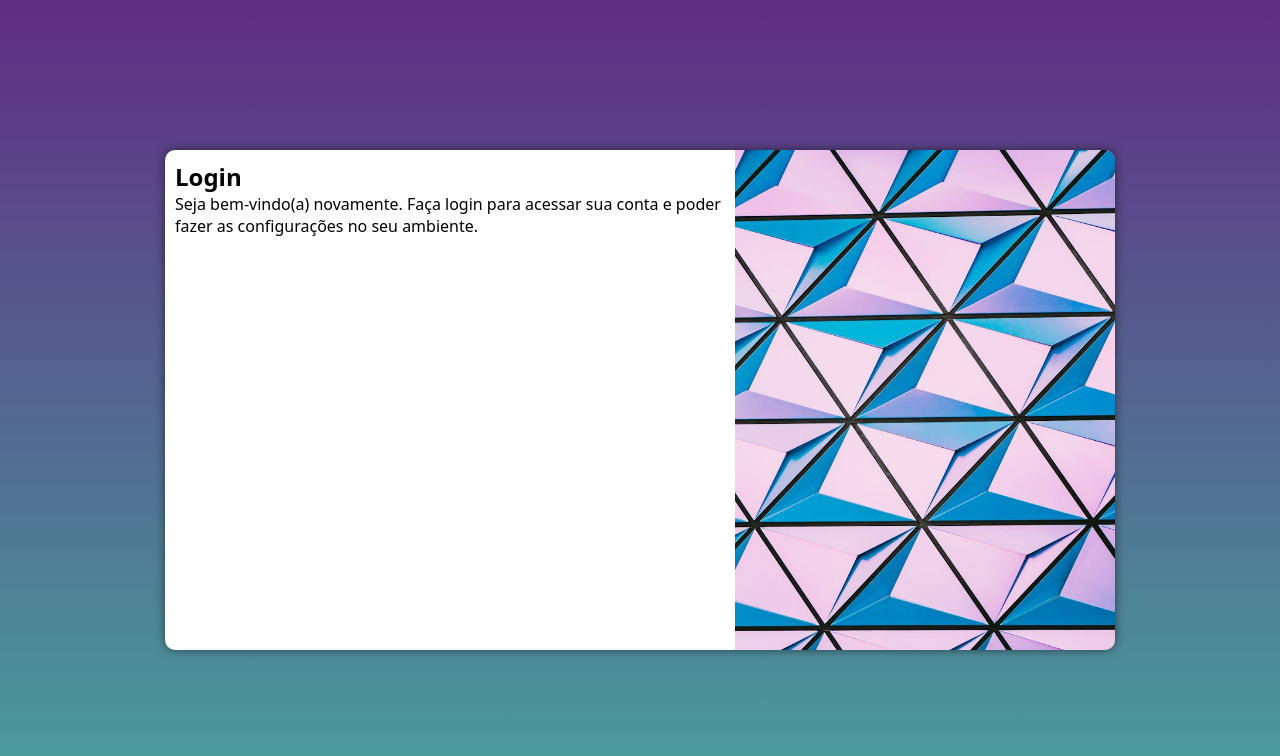
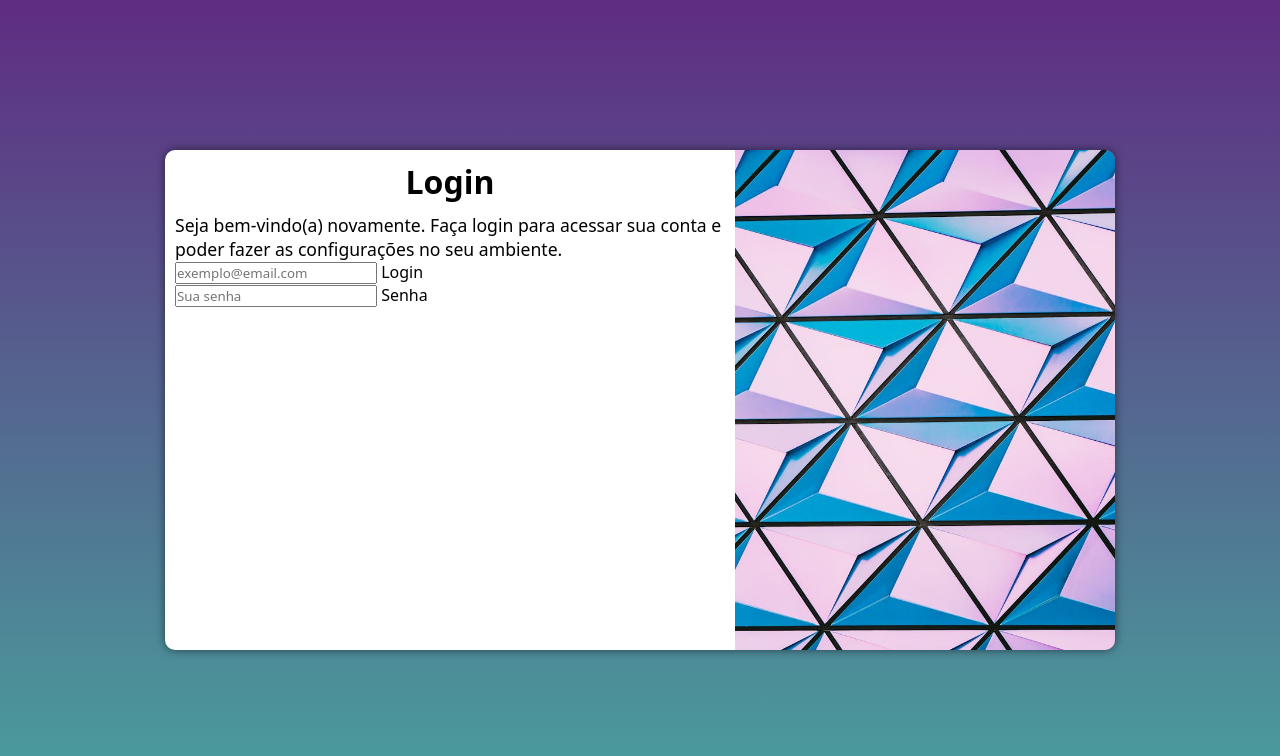
Before and after one commit to Gabreeoo/html-css, a plain HTML site: page desafios/015/index.html in a window 1280 px wide. Drawn offline with nearby package versions, Linux system fonts and the light colour scheme.

Commit message:
melhora-foda

```diff
--- a/desafios/015/estilos/media-query.css
+++ b/desafios/015/estilos/media-query.css
@@ -41,5 +41,11 @@
         float: left;
         width: 60%;
     }
+    div#formulario > h1{
+        font-size: 2em;
+    }
+    div#formulario > p {
+        font-size: 1.1em;
+    }
 
 }
--- a/desafios/015/estilos/style.css
+++ b/desafios/015/estilos/style.css
@@ -56,3 +56,12 @@ section#login > div#formulario{
     display: block;
     padding: 10px;
 }
+
+div#formulario > h1{
+    text-align: center;
+    margin-bottom: 10px;
+}
+
+div#formulario > p{
+    font-size: 0.9em;
+}
--- a/desafios/015/index.html
+++ b/desafios/015/index.html
@@ -5,6 +5,7 @@
     <meta name="viewport" content="width=device-width, initial-scale=1.0">
     <link rel="stylesheet" href="estilos/style.css">
     <link rel="stylesheet" href="estilos/media-query.css">
+    <link href="https://fonts.googleapis.com/css2?family=Material+Symbols+Outlined"rel="stylesheet"/>
     <title>Login</title>
 </head>
 <body>
@@ -19,7 +20,17 @@
                     Seja bem-vindo(a) novamente. Faça login para acessar sua conta e poder fazer as configurações no seu ambiente.
                 </p>
                 <form action="login.php" method="post">
+                    <div class="campo">
 
+                        <input type="email" name="login" id="ilogin" placeholder="exemplo@email.com">
+                        <label for="ilogin">Login</label>
+
+                    </div>
+                    <div class="campo">
+                        <input type="password" name="senha" id="isenha" placeholder="Sua senha">
+                        <label for="isenha">Senha</label>
+
+                    </div>
                 </form>
             </div>
         </section>
```
